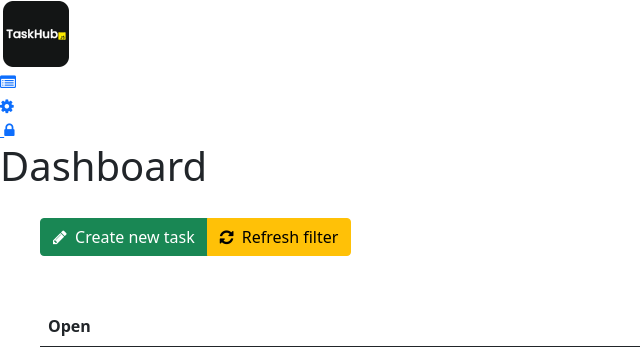
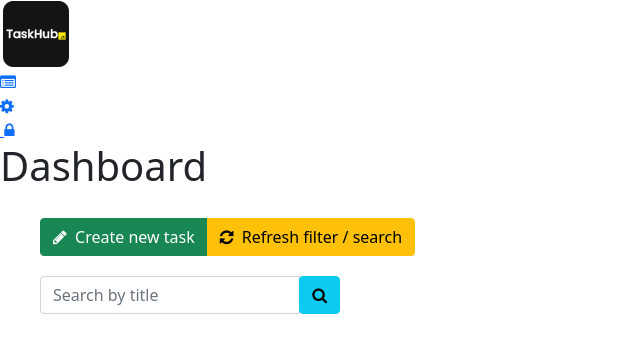
Before and after one commit to holzigerTyp/TaskHubJS, a Node server app: template views/dashboard.ejs in a window 1280 px wide. Shown: the top 364 px of the page, without its empty margins (0-640 px from the left). Run offline with Node 20, Linux system fonts and the light colour scheme; the template is opened without the code that fills it, so the values that code supplies are empty; some libraries are stand-ins or nearby versions.

Commit message:
Added search bar to dashboard

```diff
--- a/views/dashboard.ejs
+++ b/views/dashboard.ejs
@@ -97,7 +97,7 @@
                     </div>
                     <div class="modal-footer">
                         <button type="button" class="btn btn-secondary" data-bs-dismiss="modal">Close</button>
-                        <button type="submit" class="btn btn-warning">Update task</button></form>
+                        <button type="submit" class="btn btn-warning"><i class="fa fa-refresh"></i>&nbsp; Update task</button></form>
                     </div>
                 </div>
             </div>
@@ -120,7 +120,7 @@
                     <div class="modal-footer">
                         <a type="button" id="sys-edit" class="btn btn-warning" data-bs-dismiss="modal" data-bs-toggle="modal" data-bs-target="#updateTaskModal" style="width: 80.33px; left: 10px; position: absolute !important;"><i class="fa fa-refresh"></i>&nbsp; Edit</a>
                         <a type="button" id="sys-delete" class="btn btn-danger" style="left: 110.33px; position: absolute !important;"><i class="fa fa-trash"></i>&nbsp; Delete</a>
-                        <button type="button" id="sys-timemanager" class="btn btn-info" data-bs-dismiss="modal" data-bs-toggle="modal" data-bs-target="#timemanagerTaskModal">Time statistics</button>
+                        <button type="button" id="sys-timemanager" class="btn btn-info" data-bs-dismiss="modal" data-bs-toggle="modal" data-bs-target="#timemanagerTaskModal"><i class="fa fa-clock-o"></i>&nbsp; Time statistics</button>
                     </div>
                 </div>
             </div>
@@ -130,7 +130,13 @@
             <h1>Dashboard</h1>
             <div class="btn-group" style="margin-left: 40px; margin-top: 20px;">
                 <a class="btn btn-success" data-bs-toggle="modal" data-bs-target="#createTaskModal"><i class="fa fa-pencil"></i>&nbsp; Create new task</a>
-                <a class="btn btn-warning" href="/dashboard"><i class="fa fa-refresh"></i>&nbsp; Refresh filter</a>
+                <a class="btn btn-warning" href="/dashboard"><i class="fa fa-refresh"></i>&nbsp; Refresh filter / search</a>
+            </div>
+            <div class="input-group mb-3" style="margin-left: 40px; margin-top: 20px; width: 300px; height: 38px;">
+                <input type="text" class="form-control" placeholder="Search by title" id="search" style="height: 38px;">
+                <div class="input-group-append">
+                  	<button class="btn btn-info" type="button" id="searchBtn" onclick="updateSearch()" style="margin-bottom: 30px;"><i class="fa fa-search"></i></button>
+                </div>
             </div>
             <table class="table" style="margin-top: 50px; margin-left: 40px; margin-bottom: 50px; width: 90vw;">
                 <thead>
@@ -186,6 +192,7 @@
     <script src="https://cdn.jsdelivr.net/npm/bootstrap@5.0.0-beta1/dist/js/bootstrap.bundle.min.js" integrity="sha384-ygbV9kiqUc6oa4msXn9868pTtWMgiQaeYH7/t7LECLbyPA2x65Kgf80OJFdroafW" crossorigin="anonymous"></script></body>
     <script src="https://cdnjs.cloudflare.com/ajax/libs/baguettebox.js/1.10.0/baguetteBox.min.js"></script>
     <script src="/js/themehandler.js"></script>
+    <script src="/js/search.js"></script>
     <script type="text/javascript">jQuery(document).ready(function(){ $("#loader").delay(800).fadeOut(400, function(){ $("#page").fadeIn(400); });  });</script>
     <script type="text/javascript">
         var taskDetailsModal = document.getElementById('taskDetailsModal')
```
